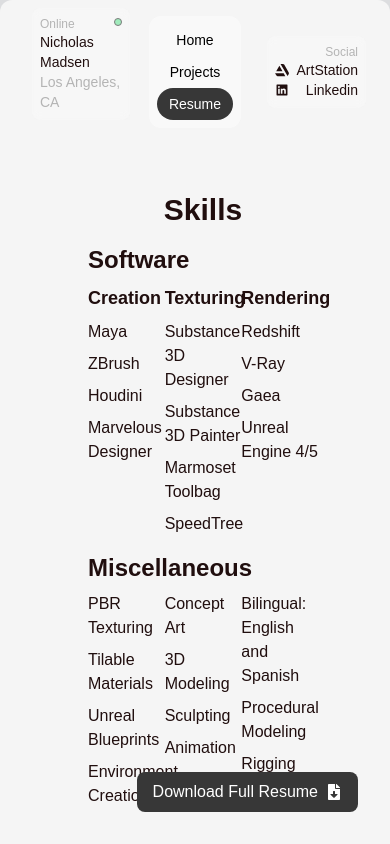
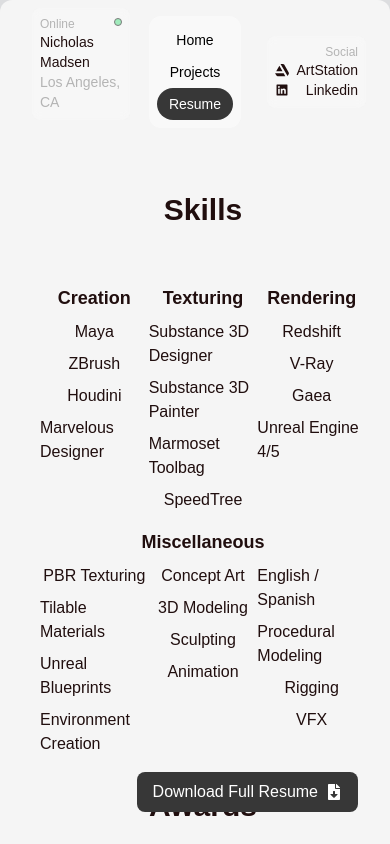
Before and after one commit to isley-griffith/nick-website, a Next.js app: page /resume in a window 390 px wide. Shown: the top 844 px of the page. Built offline with nearby package versions, Linux system fonts and the light colour scheme.

Commit message:
Fix responsiveness in resume for mobile

```diff
--- a/src/app/resume/page.jsx
+++ b/src/app/resume/page.jsx
@@ -66,7 +66,7 @@
       "Environment Creation",
     ],
     ["Concept Art", "3D Modeling", "Sculpting", "Animation"],
-    ["Bilingual: English and Spanish", "Procedural Modeling", "Rigging", "VFX"],
+    ["English / Spanish", "Procedural Modeling", "Rigging", "VFX"],
   ];
 
   const awards = [
@@ -103,16 +103,17 @@
         <div className="mt-8 lg:mx-24">
           <div className="flex lg:justify-start md:justify-center sm:justify-center xxs:justify-center mobile:justify-center">
             <h1 className="text-3xl font-bold">Skills</h1>
-            {/* <div className="flex items-center flex-grow mt-8 space-x-4">
-              <div className="flex w-full h-0 border-t border-dashed border-primary" />
-              <div className="w-4 h-4 ml-2 bg-orange-400 border border-black rounded-full"></div>
-            </div> */}
           </div>
-          <div className="mx-12">
-            <h3 className="mt-4 text-2xl font-bold">Software</h3>
+          <div className="lg:mx-12">
+            <h3 className="mt-4 text-2xl font-bold lg:opacity-100 md:opacity-100 sm:opacity-0 xxs:opacity-0 mobile:opacity-0">
+              Software
+            </h3>
             <div className="grid grid-cols-3">
               {skills.map((skillets, index) => (
-                <div key={index} className="flex flex-col mt-2 space-y-2">
+                <div
+                  key={index}
+                  className="flex flex-col mt-2 space-y-2 lg:items-start md:items-start sm:items-center xxs:items-center mobile:items-center"
+                >
                   {skillets.map((skill, index) => (
                     <span
                       key={index}
@@ -125,11 +126,16 @@
               ))}
             </div>
           </div>
-          <div className="mx-12">
-            <h3 className="mt-4 text-2xl font-bold">Miscellaneous</h3>
+          <div className="lg:mx-12">
+            <div className="flex lg:justify-start md:justify-center sm:justify-center xxs:justify-center mobile:justify-center">
+              <h1 className="mt-4 text-lg font-bold">Miscellaneous</h1>
+            </div>
             <div className="grid grid-cols-3">
               {miscSkills.map((skillets, index) => (
-                <div key={index} className="flex flex-col mt-2 space-y-2">
+                <div
+                  key={index}
+                  className="flex flex-col mt-2 space-y-2 lg:items-start md:items-start sm:items-center xxs:items-center mobile:items-center"
+                >
                   {skillets.map((skill, index) => (
                     <span key={index} className="font-normal">
                       {skill}
```
